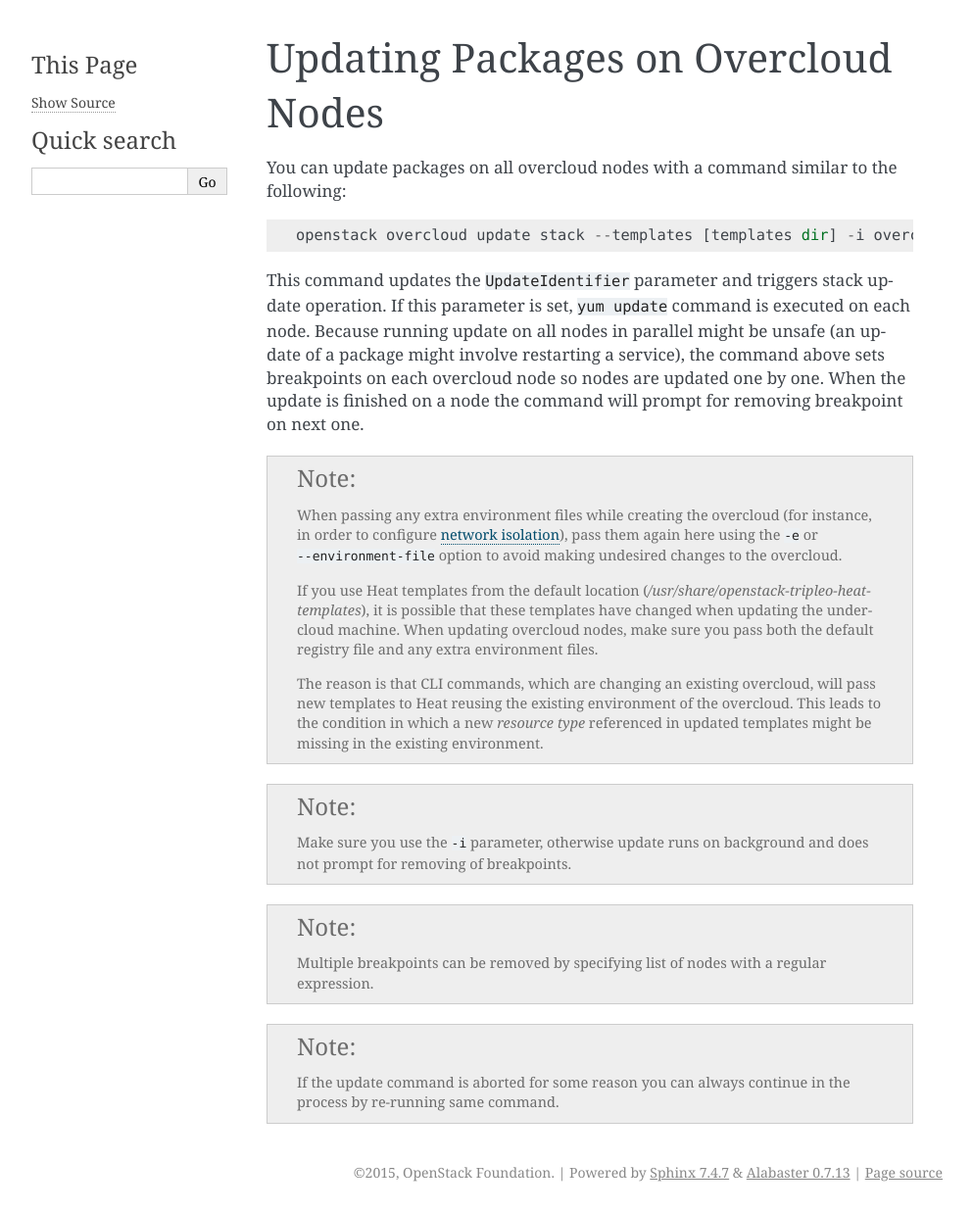
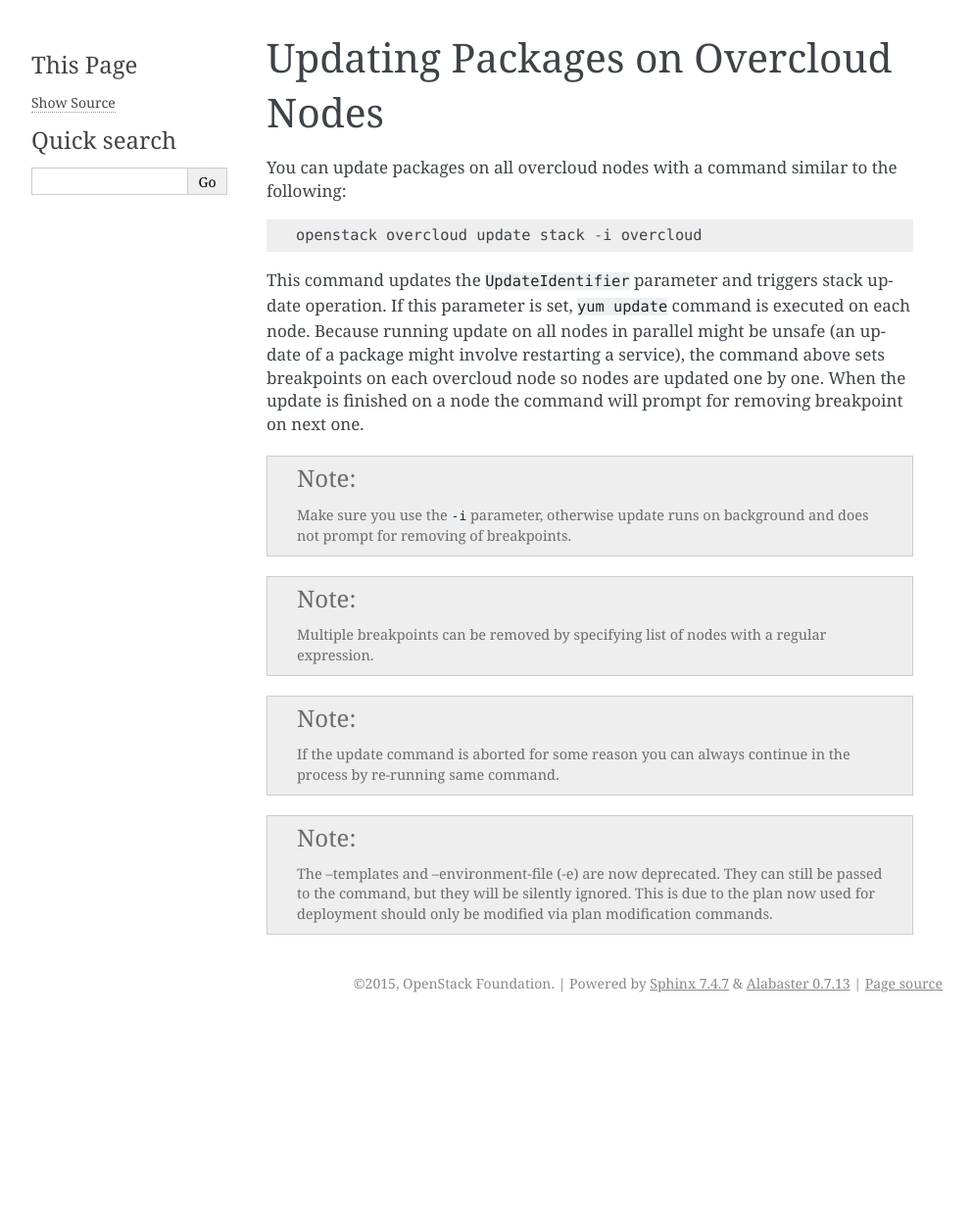
Before and after one commit to openstack-archive/tripleo-docs, a Sphinx documentation site: the page built from doc/source/post_deployment/package_update.rst, in a window 1280 px wide. Shown: the whole page at 98% size, without its empty margins (148-1141 px from the left). Built offline with Sphinx 7.4.7, drawn with Linux system fonts in a browser that asks for light colours; after the commit the page ends 1043 px from its top, so only the background shows below that.

Commit message:
Update docs to reflect changes to update command
The update command no longer requires --templates and --environment-file
args. This reflects that change in the docs.

Change-Id: I98416a1eda647d2725ce960b7f70a8392c9d9c93
Depends-On: I8aa6262716534dec7b51e64f491d7131c359f802

```diff
--- a/doc/source/post_deployment/package_update.rst
+++ b/doc/source/post_deployment/package_update.rst
@@ -6,7 +6,7 @@ Updating Packages on Overcloud Nodes
 You can update packages on all overcloud nodes with a command similar to the
 following::
 
-    openstack overcloud update stack --templates [templates dir] -i overcloud -e /usr/share/openstack-tripleo-heat-templates/overcloud-resource-registry-puppet.yaml -e <all extra files>
+    openstack overcloud update stack -i overcloud
 
 This command updates the ``UpdateIdentifier`` parameter and triggers stack update
 operation. If this parameter is set, ``yum update`` command is executed on each
@@ -15,24 +15,6 @@ update of a package might involve restarting a service), the command above
 sets breakpoints on each overcloud node so nodes are updated one by one. When
 the update is finished on a node the command will prompt for removing
 breakpoint on next one.
-
-.. note::
-   When passing any extra environment files while creating the overcloud (for
-   instance, in order to configure :doc:`network isolation
-   <../advanced_deployment/network_isolation>`), pass them again here using the
-   ``-e`` or ``--environment-file`` option to avoid making undesired changes to
-   the overcloud.
-
-   If you use Heat templates from the default location
-   (`/usr/share/openstack-tripleo-heat-templates`), it is possible that
-   these templates have changed when updating the undercloud machine. When
-   updating overcloud nodes, make sure you pass both the default registry
-   file and any extra environment files.
-
-   The reason is that CLI commands, which are changing an existing overcloud,
-   will pass new templates to Heat reusing the existing environment of the
-   overcloud. This leads to the condition in which a new `resource type`
-   referenced in updated templates might be missing in the existing environment.
 
 .. note::
    Make sure you use the ``-i`` parameter, otherwise update runs on background
@@ -45,3 +27,9 @@ breakpoint on next one.
 .. note::
    If the update command is aborted for some reason you can always continue
    in the process by re-running same command.
+
+.. note::
+   The --templates and --environment-file (-e) are now deprecated. They can still
+   be passed to the command, but they will be silently ignored. This is due to
+   the plan now used for deployment should only be modified via plan modification
+   commands.
```
